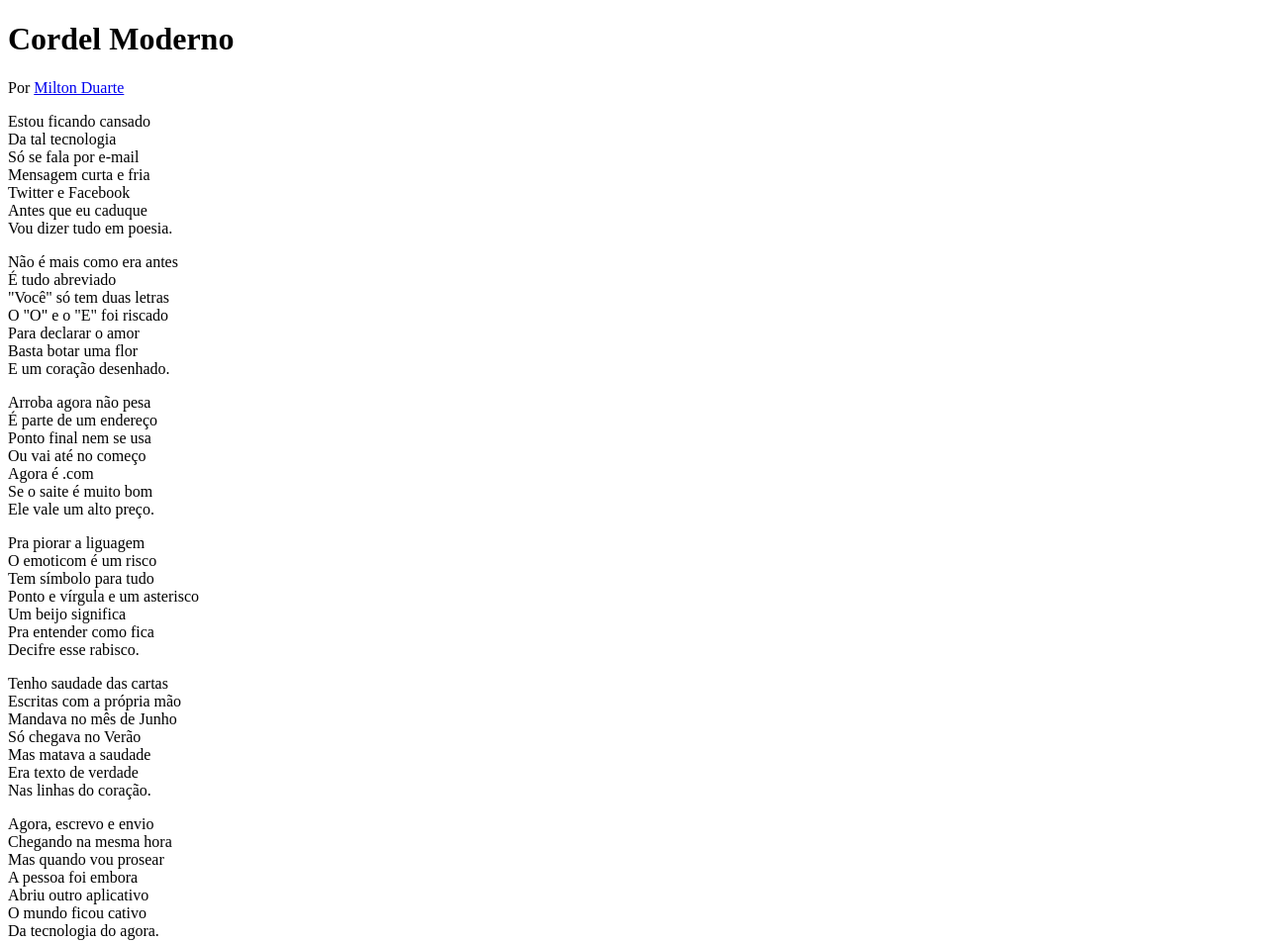
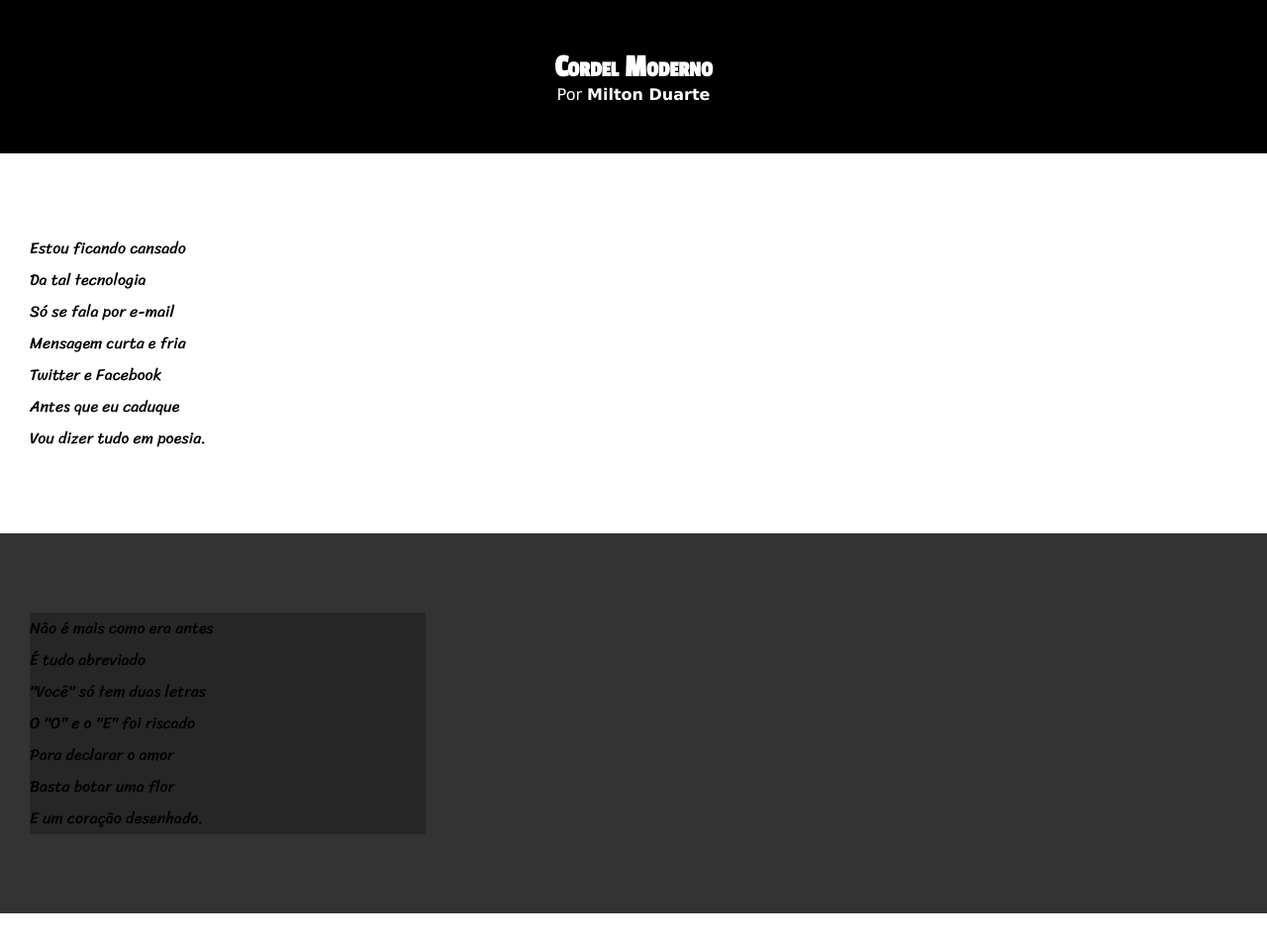
Before and after one commit to rafaelclemes81/projeto-cordel, a plain HTML site: page index.html in a window 1280 px wide. Shown: the top 953 px of the page at 99% size. Drawn offline with Linux system fonts and the light colour scheme.

Commit message:
criada CSS

```diff
--- a/estilo/style.css
+++ b/estilo/style.css
@@ -1 +1,76 @@
 @charset "UTF-8";
+
+@import url('https://fonts.googleapis.com/css2?family=Passion+One&display=swap');
+@import url('https://fonts.googleapis.com/css2?family=Sriracha&display=swap');
+
+* {
+    margin: 0px;
+    padding: 0px;
+}
+
+html, body {
+    min-height: 100vh;
+    background-color: darkgrey;
+
+}
+
+header {
+    background-color: black;
+    color: white;
+    text-align: center;
+}
+
+header > h1 {
+    padding-top: 50px;
+    font-family: 'Passion One';
+    font-variant: small-caps;
+}
+
+header > p {
+    font-family: Verdana, Geneva, Tahoma, sans-serif;
+    font-weight: regular;
+    padding-bottom: 50px;
+}
+
+a {
+    font-family: Verdana, Geneva, Tahoma, sans-serif;
+    font-weight: bolder;
+    color: white;
+    text-decoration: none;
+}
+
+a:hover {
+    text-decoration: underline;
+}
+
+section {
+    font-family: 'Sriracha';
+    padding-top: 10vh;
+    padding-bottom: 10vh;
+    padding-left: 30px;
+    line-height: 2em;
+
+}
+
+section.normal {
+    background-color: white;
+    color: black;
+}
+
+section.imagem {
+    background-color: rgb(51, 51, 51);
+    color: black;
+}
+
+section.imagem > p {
+    width: 400px;
+    background-color: rgba(0, 0, 0, 0.253);
+}
+
+footer{
+    padding: 10px;
+    font-family: Verdana, Geneva, Tahoma, sans-serif;
+    text-align: center;
+    background-color: black;
+    color: white;
+}
--- a/index.html
+++ b/index.html
@@ -13,7 +13,7 @@
         <p>Por <a href="https://www.recantodasletras.com.br/poesias/3186743" target="_blank">Milton Duarte</a></p>
     </header>
 
-    <section>
+    <section class="normal">
         <p>
             Estou ficando cansado <br>
             Da tal tecnologia <br>
@@ -25,7 +25,7 @@
         </p>
     </section>
 
-    <section>
+    <section class="imagem">
         <p>
             Não é mais como era antes <br>
             É tudo abreviado <br>
@@ -37,7 +37,7 @@
         </p>
     </section>
 
-    <section>
+    <section class="normal">
         <p>
             Arroba agora não pesa <br>
             É parte de um endereço <br>
@@ -59,7 +59,7 @@
         </p>
     </section>
 
-    <section>
+    <section class="imagem">
         <p>
             Tenho saudade das cartas <br>
             Escritas com a própria mão <br>
@@ -71,7 +71,7 @@
         </p>
     </section>
 
-    <section>
+    <section class="normal">
         <p>
             Agora, escrevo e envio <br>
             Chegando na mesma hora <br>
```
Also changed, not shown: fonts/PassionOne-Black.ttf (added), fonts/PassionOne-Bold.ttf (added), fonts/PassionOne-Regular.ttf (added), fonts/Sriracha-Regular.ttf (added).
